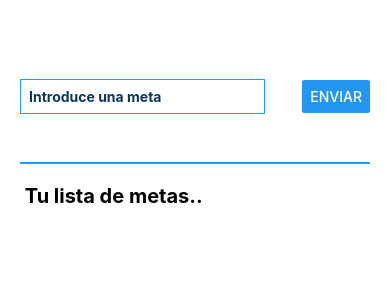
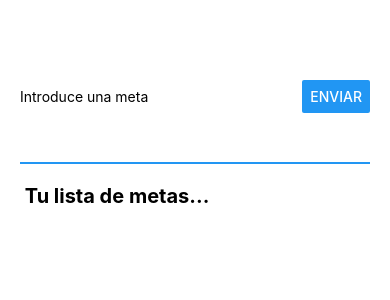
Before and after one commit to SaulAtochero/Goals-ReactNative_, a React Native app: screen / in a window 390 px wide. Shown: the top 300 px of the page. Built offline with nearby package versions, Linux system fonts and the light colour scheme.

Commit message:
ComponenteMeterMeta

```diff
--- a/App.js
+++ b/App.js
@@ -7,46 +7,37 @@ import {
 
 } from 'react-native';
 import { useState } from 'react';
+import MeterMeta from './componentes/MeterMeta';
 export default function App() {
 
   //Declaramos el Hook de estado de componente "newGoal"
   //      "get"      "set"
   //        |          |
   //        V          V
-  const [newGoal, setNewGoal] = useState("");
   const [myGoals, setMyGoal] = useState([]);
 
 
-  function textChangeHandler(texto) {
-    setNewGoal(texto);
-    //console.log(newGoal);
-  }
-  function añadirLista() {
-    setMyGoal(myGoals => [...myGoals, newGoal]);
+  //me llevo el  text Change handler
+  function añadirLista(newGoalText) {
+    setMyGoal(myGoals => [...myGoals, {
+      id: Date.now(),
+      text: newGoalText,
+    }]);
+
   }
 
   return (
     <View style={style.container}>
-      <View style={style.inputcontainer}>
-        <TextInput
-          style={style.TextInput}
-          placeholder='Introduce una meta'
-          onChangeText={textChangeHandler}
-        />
-        <Button
-          title='Enviar'
-          onPress={añadirLista}
-        />
-      </View>
+      <MeterMeta nuevaMeta={añadirLista} />
       <View style={style.goalsContainer}>
 
-        <Text style={style.textoB}> Tu lista de metas..</Text>
+        <Text style={style.textoB}> Tu lista de metas...</Text>
         <FlatList
           data={myGoals}
           renderItem={(item) => (
-            <View key={item.item}
+            <View key={item.item.id}
               style={style.vista}>
-              <Text style={style.textoVista}>   -  {item.item}</Text>
+              <Text style={style.textoVista}>   -  {item.item.text}</Text>
             </View>
           )
 
--- /dev/null
+++ b/componentes/MeterMeta.js
@@ -0,0 +1,55 @@
+
+import {
+    StyleSheet,
+    TextInput,
+    View,
+    Button,
+
+} from 'react-native';
+import { useState, React } from 'react';
+
+//metemos a traves del padre, la funcionalidad de agregar a ala lista por eso ponemos props
+export default function MeterMeta({ nuevaMeta }) {
+
+    const [newGoal, setNewGoal] = useState("");
+    function textChangeHandler(texto) {
+        setNewGoal(texto);
+        //console.log(newGoal);
+    }
+    function pulsar() {
+        if (newGoal) {
+            nuevaMeta(newGoal)
+        }
+        setNewGoal("");
+    }
+    return (
+        //Traigo el componente de meter las metas, de App.js
+        <View style={style.inputcontainer}>
+            <TextInput
+                style={style.TextInput}
+                value={newGoal}
+                placeholder='Introduce una meta'
+                onChangeText={textChangeHandler}
+
+            />
+            <Button
+                title='Enviar'
+                onPress={pulsar}
+            />
+        </View>
+    )
+}
+//Traigo el style a este componente
+const style = new StyleSheet.create({
+    //-------------------------------------------------------------------------------------------//
+    inputcontainer: {
+        flex: 1,
+        flexDirection: "row",
+        justifyContent: "space-between",
+        marginBottom: 20,
+        borderBottomWidth: 2,
+        borderBottomColor: "#2296f3",
+        alignItems: "center",
+    },
+    //-------------------------------------------------------------------------------------------//
+})
```
